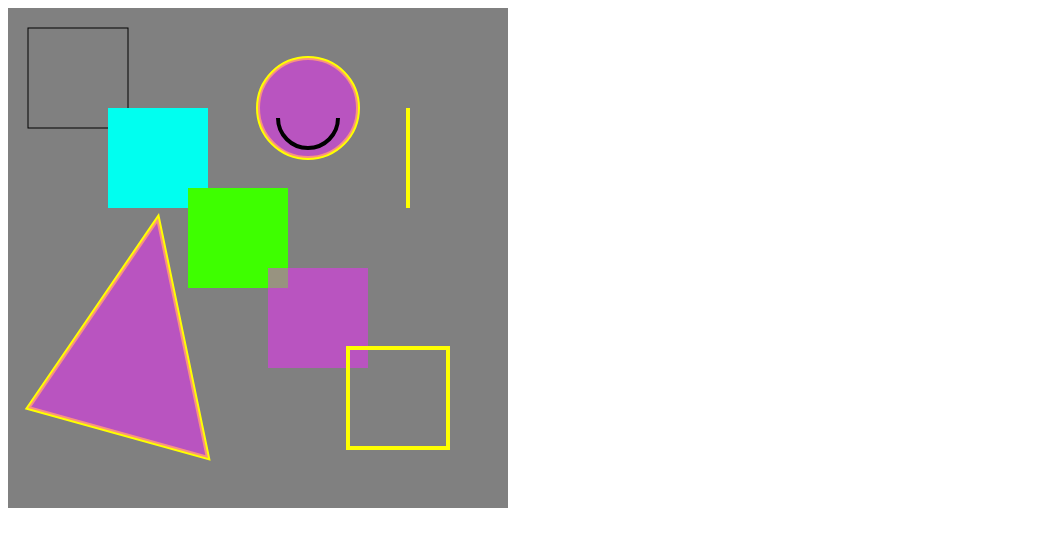
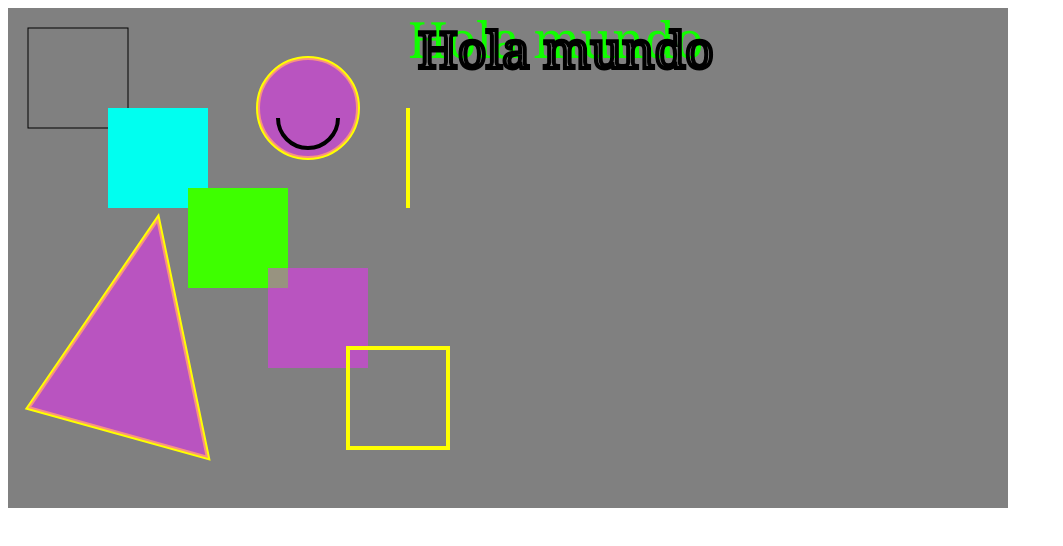
Before and after one commit to 4NG3LD4NI3L/IDSTM_ProgramacionAvanzada, a plain HTML site: page Angel Romero IDSTM/Index.html in a window 1280 px wide. Shown: the whole page, without its empty margins (0-1063 px from the left). Drawn offline with Linux system fonts and the light colour scheme.

Commit message:
Utiliza font y fillText

```diff
--- a/Angel Romero IDSTM/Index.html
+++ b/Angel Romero IDSTM/Index.html
@@ -12,7 +12,7 @@
     </style>
 </head>
 <body>
-    <canvas id = "my_canvas" width="500" height="500"></canvas>
+    <canvas id = "my_canvas" width="1000" height="500"></canvas>
 
     <script type = "text/javascript">
         const my_canvas = document.getElementById('my_canvas')
@@ -60,6 +60,12 @@
         ctx.strokeStyle = "Black"
         ctx.stroke();
 
+        ctx.font = "50px georgia"
+        ctx.fillStyle ="#11fe00"
+        ctx.fillText("Hola mundo",400,50)
+        ctx.strokeText("Hola mundo",410,60)
+
+
 
     </script>
 </body>
```
